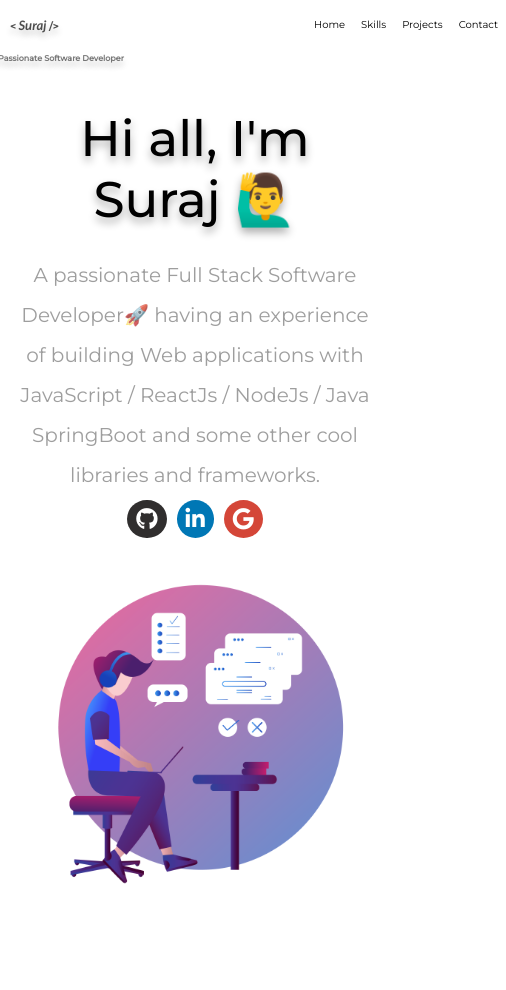
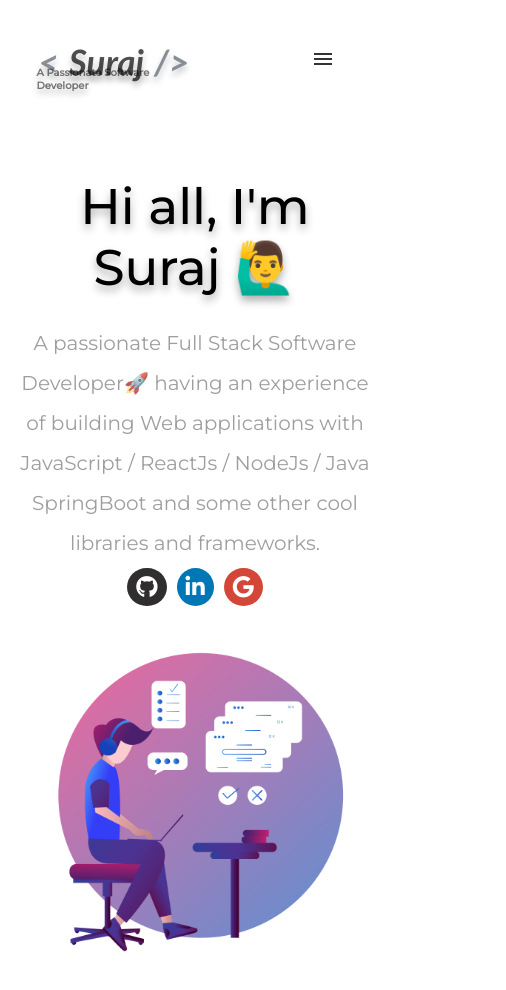
Before and after one commit to surajthapliyal/Portfolio, a React (Create React App) app: page / in a window 390 px wide. Shown: the top 990 px of the page, 506 px wide, since content can reach past the window. Before the commit the page ends 927 px from the top, so only its background shows below. Built offline with nearby package versions, Linux system fonts and the light colour scheme.

Commit message:
navbar resposive

```diff
--- a/src/App.css
+++ b/src/App.css
@@ -14,51 +14,14 @@
 body {
   padding: 10px;
 }
-nav {
-  height: 30px;
-}
-nav ul {
-  display: flex;
-  justify-content: space-evenly;
-  align-items: center;
-}
-nav ul li {
-  list-style-type: none;
-}
-nav ul li a {
-  text-decoration: none;
-  display: flex;
-  padding: 12px 20px;
-  text-align: center;
-  align-items: center;
-  color: black;
-  transition: 0.2s ease-in-out;
-}
-nav ul li a:hover {
-  background-color: rgba(94, 94, 94, 0.075);
-}
 .links {
   display: flex;
   justify-content: space-evenly;
   align-items: center;
   width: 30%;
 }
-.logo {
-  width: 50%;
-  font-weight: 600;
-  color: rgba(0, 0, 0, 0.685);
-  font-size: 25px;
-  text-shadow: 0 5px 6px rgba(0, 0, 0, 0.233);
-  position: relative;
-  cursor: default;
-}
-.logo small {
-  font-size: 10px;
-  position: absolute;
-  color: rgba(0, 0, 0, 0.52);
-  left: -12px;
-  bottom: -10px;
-}
+
+
 .logo span {
   font-style: italic;
   font-size: 35px;
@@ -132,16 +95,11 @@ nav ul li a:hover {
   background: none;
   font-size: 25px;
 }
-@media only screen and (max-width: 600px) {
+@media (max-width: 48em) {
   .hero-container {
     display: flex;
     flex-wrap: wrap;
     justify-content: center;
-    align-items: center;
-  }
-  nav ul {
-    display: flex;
-    justify-content: space-between;
     align-items: center;
   }
   .leftCol p {
@@ -154,46 +112,10 @@ nav ul li a:hover {
     align-items: center;
     width: 20%;
   }
-  .logo {
-    width: 100%;
-    text-align: left;
-    font-weight: 600;
-    color: rgba(0, 0, 0, 0.685);
-    font-size: 10px;
-    text-shadow: 0 5px 6px rgba(0, 0, 0, 0.233);
-    position: relative;
-  }
-  .logo small {
-    font-size: 8px;
-    position: absolute;
-    color: rgba(0, 0, 0, 0.52);
-    left: -20px;
-    text-align: center;
-    bottom: -30px;
-  }
-  .logo span {
-    font-style: italic;
-    font-size: 13px;
-    font-family: "Trebuchet MS", "Lucida Sans Unicode", "Lucida Grande",
-      "Lucida Sans", Arial, sans-serif;
-  }
-  nav ul li a {
-    text-decoration: none;
-    display: flex;
-    padding: 8px;
-    font-size: 10px;
-    text-align: center;
-    align-items: center;
-    color: black;
-    transition: 0.2s ease-in-out;
-  }
   .social-links {
     margin: auto;
     width: 100%;
     display: flex;
     justify-content: center;
   }
-  nav ul li button {
-    display: none;
-  }
 }
--- a/src/Components/Nav.jsx
+++ b/src/Components/Nav.jsx
@@ -1,5 +1,6 @@
 import React, { useState } from "react";
 import { NavLink } from "react-router-dom";
+import "./nav.css";
 
 export default function Nav() {
   const [dark, setDark] = useState(false);
@@ -9,13 +10,19 @@ export default function Nav() {
     setDark(!dark);
   };
   return (
-    <nav>
-      <ul>
-        <div className="logo">
-          &lt; <span>Suraj</span> /&gt;{" "}
-          <small>A Passionate Software Developer</small>
-        </div>
-        <div className="links">
+    <div>
+      <header className="header">
+        <a href="" className="logo">
+          <span className="grey-color"> &lt;</span>
+          <span className="logo-name">Suraj</span>
+          <span className="grey-color">/&gt;</span>
+          <small>A Passionate Software Developer </small>
+        </a>
+        <input className="menu-btn" type="checkbox" id="menu-btn" />
+        <label className="menu-icon" htmlFor="menu-btn">
+          <span className="navicon"></span>
+        </label>
+        <ul className="menu">
           <li>
             <NavLink to="/">Home</NavLink>
           </li>
@@ -26,15 +33,10 @@ export default function Nav() {
             <NavLink to="/projects">Projects</NavLink>
           </li>
           <li>
-            <NavLink to="/contact">Contact</NavLink>
+            <NavLink to="/contact">Contact Me</NavLink>
           </li>
-          <li>
-            <button className="dark-mode-btn" onClick={darkMode}>
-              <i className="fas fa-adjust"></i>
-            </button>
-          </li>
-        </div>
-      </ul>
-    </nav>
+        </ul>
+      </header>
+    </div>
   );
 }
--- /dev/null
+++ b/src/Components/nav.css
@@ -0,0 +1,193 @@
+/* header */
+
+.header {
+  max-width: 90%;
+  padding: 20px 10px;
+  margin: 0px auto;
+}
+
+.header ul {
+  margin: 0;
+  padding: 0;
+  list-style: none;
+  overflow: hidden;
+  background-color: #fff;
+}
+.grey-color {
+  color: #868e96;
+}
+
+.header li a {
+  display: block;
+  padding: 20px 20px;
+  color: black;
+  text-decoration: none;
+}
+
+.header li a:hover,
+.header .menu-btn:hover {
+  background-color: #f4f4f4;
+}
+
+.header .logo {
+  display: block;
+  float: left;
+  font-size: 1.5em;
+  position: relative;
+  text-decoration: none;
+  margin-top: 10px;
+  line-height: normal;
+}
+.header .logo-name {
+  font-family: "Trebuchet MS", "Lucida Sans Unicode", "Lucida Grande",
+    "Lucida Sans", Arial, sans-serif;
+  font-weight: bold;
+  padding: 0 10px;
+}
+
+/* menu */
+
+.header .menu {
+  clear: both;
+  max-height: 0;
+  transition: max-height 0.2s ease-out;
+}
+
+/* menu icon */
+
+.header .menu-icon {
+  cursor: pointer;
+  display: inline-block;
+  float: right;
+  padding: 28px 20px;
+  position: relative;
+  user-select: none;
+}
+
+.header .menu-icon .navicon {
+  background: #333;
+  display: block;
+  height: 2px;
+  position: relative;
+  transition: background 0.2s ease-out;
+  width: 18px;
+}
+
+.header .menu-icon .navicon:before,
+.header .menu-icon .navicon:after {
+  background: #333;
+  content: "";
+  display: block;
+  height: 100%;
+  position: absolute;
+  transition: all 0.2s ease-out;
+  width: 100%;
+}
+
+.header .menu-icon .navicon:before {
+  top: 5px;
+}
+
+.header .menu-icon .navicon:after {
+  top: -5px;
+}
+
+/* menu btn */
+
+.header .menu-btn {
+  display: none;
+}
+
+.header .menu-btn:checked ~ .menu {
+  max-height: 370px;
+}
+
+.header .menu-btn:checked ~ .menu-icon .navicon {
+  background: transparent;
+}
+
+.header .menu-btn:checked ~ .menu-icon .navicon:before {
+  transform: rotate(-45deg);
+}
+
+.header .menu-btn:checked ~ .menu-icon .navicon:after {
+  transform: rotate(45deg);
+}
+
+.header .menu-btn:checked ~ .menu-icon:not(.steps) .navicon:before,
+.header .menu-btn:checked ~ .menu-icon:not(.steps) .navicon:after {
+  top: 0;
+}
+
+/* 48em = 768px */
+
+.logo small {
+  font-size: 10px;
+  position: absolute;
+  color: rgba(0, 0, 0, 0.52);
+  left: -2px;
+  bottom: -10px;
+}
+
+.logo {
+  width: 50%;
+  font-weight: 600;
+  color: rgba(0, 0, 0, 0.685);
+  font-size: 25px;
+  text-shadow: 0 5px 6px rgba(0, 0, 0, 0.233);
+  position: relative;
+  cursor: default;
+}
+
+.logo span {
+  font-style: italic;
+  font-size: 35px;
+  font-family: "Trebuchet MS", "Lucida Sans Unicode", "Lucida Grande",
+    "Lucida Sans", Arial, sans-serif;
+}
+.logo-img {
+  height: 150px;
+  width: 150px;
+}
+
+@media (min-width: 48em) {
+  .header li {
+    float: left;
+  }
+  .header {
+    display: flex;
+    align-items: center;
+    justify-content: space-between;
+  }
+  .header .menu {
+    max-height: none;
+  }
+  .header .menu-icon {
+    display: none;
+  }
+}
+
+@media (max-width: 333px) {
+  .logo small {
+    font-size: 10px;
+    position: absolute;
+    color: rgba(0, 0, 0, 0.52);
+    left: 20px;
+    width : 100%;
+    text-align: center;
+    bottom: -25px;
+  }
+}
+
+@media (max-width: 960px) and (min-width: 768px) {
+  .header {
+    font-size: 12px;
+  }
+  .logo small {
+    font-size: 10px;
+    position: absolute;
+    color: rgba(0, 0, 0, 0.52);
+    left: -15px;
+    bottom: -10px;
+  }
+}
```
